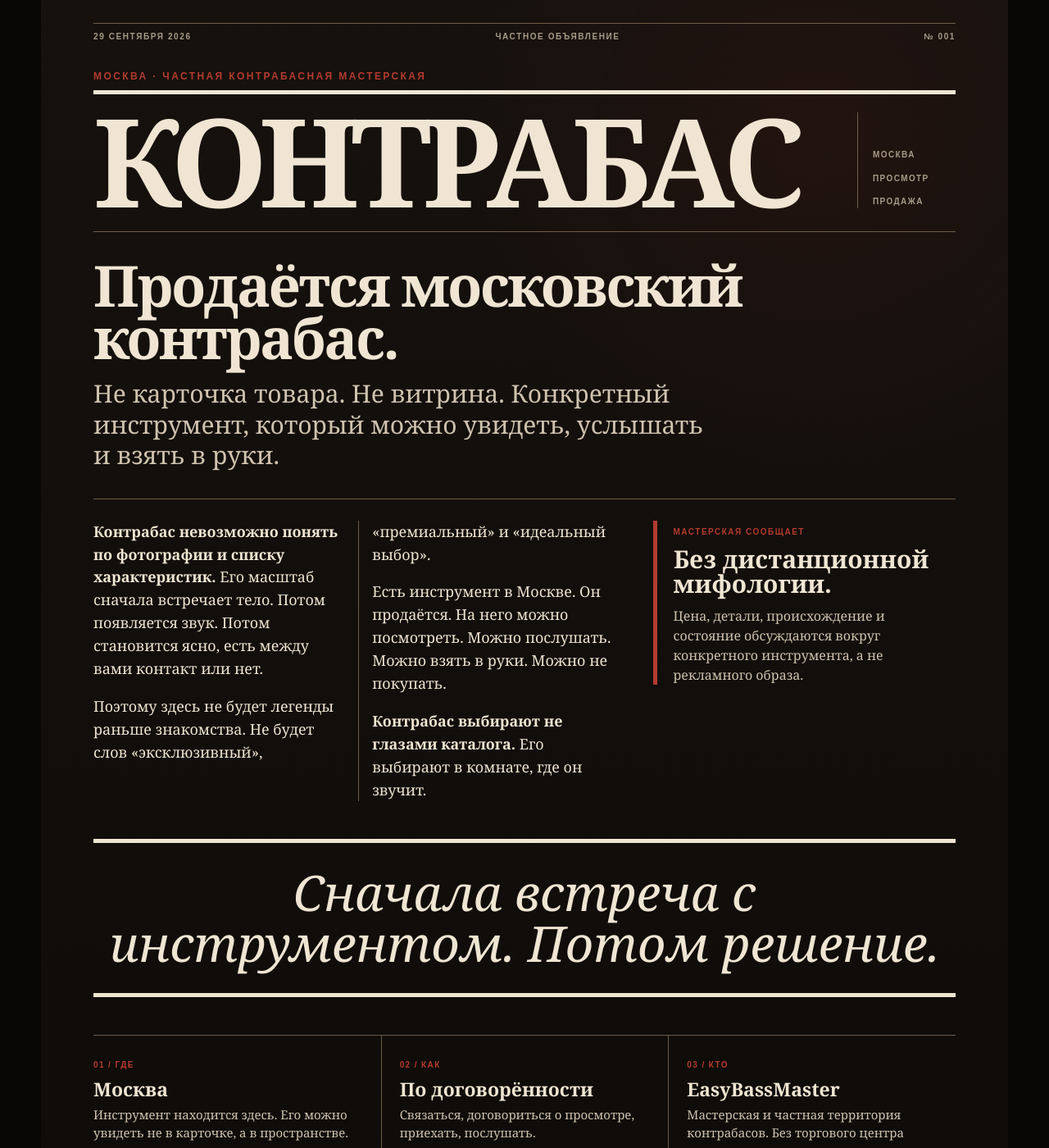
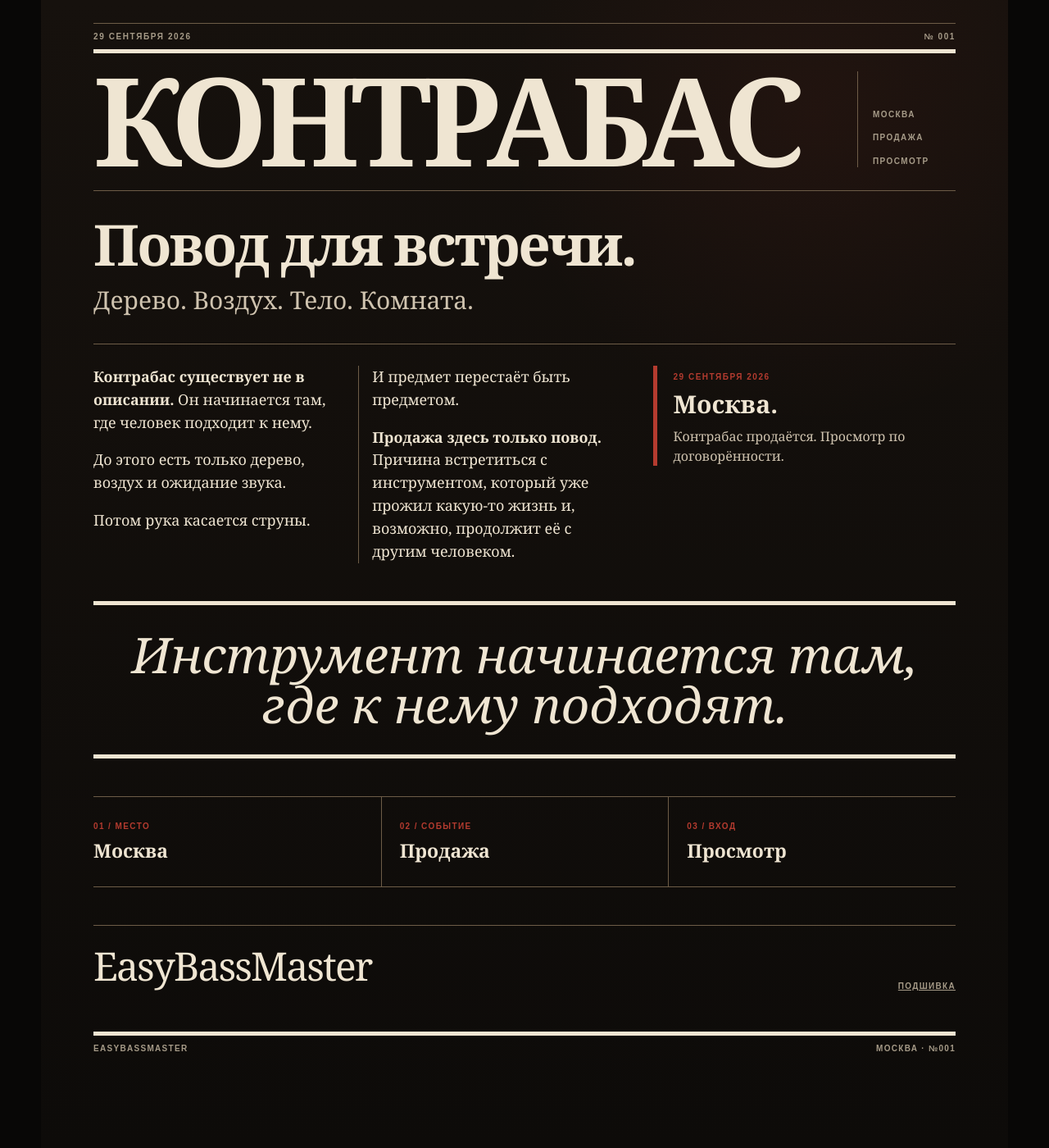
Before and after one commit to OntosLive/EasyBass.Master, a Jekyll site: the page index.html, which Jekyll copies as it is, in a window 1280 px wide and 1400 px high. Shown: the whole window at 82% size. Built offline with Jekyll 4.4.1, drawn with Linux system fonts in a browser that asks for light colours; some of the changed text lies outside the part shown.

Commit message:
Reduce EasyBass front page to the instrument and the meeting

```diff
--- a/index.html
+++ b/index.html
@@ -3,80 +3,76 @@
 <head>
   <meta charset="utf-8">
   <meta name="viewport" content="width=device-width,initial-scale=1">
-  <meta name="description" content="Московская контрабасная мастерская — продаётся контрабас">
-  <title>Продаётся московский контрабас · EasyBassMaster</title>
+  <meta name="description" content="Контрабас. Москва. Продажа. Просмотр. EasyBassMaster.">
+  <title>Контрабас · EasyBassMaster</title>
   <link rel="stylesheet" href="styles.css">
 </head>
 <body>
   <div class="topline"></div>
   <div class="meta">
     <span>29 СЕНТЯБРЯ 2026</span>
-    <span>ЧАСТНОЕ ОБЪЯВЛЕНИЕ</span>
     <span>№ 001</span>
   </div>
-
-  <p class="workshop">Москва · частная контрабасная мастерская</p>
 
   <section class="hero-grid">
     <h1 class="hero-title">КОНТРАБАС</h1>
     <div class="hero-side">
       <span>Москва</span>
+      <span>Продажа</span>
       <span>Просмотр</span>
-      <span>Продажа</span>
     </div>
   </section>
 
   <main>
-    <h2 class="sale">Продаётся московский контрабас.</h2>
-    <p class="deck">Не карточка товара. Не витрина. Конкретный инструмент, который можно увидеть, услышать и взять в руки.</p>
+    <h2 class="sale">Повод для встречи.</h2>
+    <p class="deck">Дерево. Воздух. Тело. Комната.</p>
 
     <section class="story">
       <div class="copy">
-        <p><strong>Контрабас невозможно понять по фотографии и списку характеристик.</strong> Его масштаб сначала встречает тело. Потом появляется звук. Потом становится ясно, есть между вами контакт или нет.</p>
+        <p><strong>Контрабас существует не в описании.</strong> Он начинается там, где человек подходит к нему.</p>
 
-        <p>Поэтому здесь не будет легенды раньше знакомства. Не будет слов «эксклюзивный», «премиальный» и «идеальный выбор».</p>
+        <p>До этого есть только дерево, воздух и ожидание звука.</p>
 
-        <p>Есть инструмент в Москве. Он продаётся. На него можно посмотреть. Можно послушать. Можно взять в руки. Можно не покупать.</p>
+        <p>Потом рука касается струны.</p>
 
-        <p><strong>Контрабас выбирают не глазами каталога.</strong> Его выбирают в комнате, где он звучит.</p>
+        <p>И предмет перестаёт быть предметом.</p>
+
+        <p><strong>Продажа здесь только повод.</strong> Причина встретиться с инструментом, который уже прожил какую-то жизнь и, возможно, продолжит её с другим человеком.</p>
       </div>
 
       <aside class="side-note">
-        <span class="label">Мастерская сообщает</span>
-        <h3>Без дистанционной мифологии.</h3>
-        <p>Цена, детали, происхождение и состояние обсуждаются вокруг конкретного инструмента, а не рекламного образа.</p>
+        <span class="label">29 сентября 2026</span>
+        <h3>Москва.</h3>
+        <p>Контрабас продаётся. Просмотр по договорённости.</p>
       </aside>
     </section>
 
-    <div class="poster-line">Сначала встреча с инструментом. Потом решение.</div>
+    <div class="poster-line">Инструмент начинается там, где к нему подходят.</div>
 
     <section class="facts">
       <article>
-        <span>01 / ГДЕ</span>
+        <span>01 / МЕСТО</span>
         <h3>Москва</h3>
-        <p>Инструмент находится здесь. Его можно увидеть не в карточке, а в пространстве.</p>
       </article>
       <article>
-        <span>02 / КАК</span>
-        <h3>По договорённости</h3>
-        <p>Связаться, договориться о просмотре, приехать, послушать.</p>
+        <span>02 / СОБЫТИЕ</span>
+        <h3>Продажа</h3>
       </article>
       <article>
-        <span>03 / КТО</span>
-        <h3>EasyBassMaster</h3>
-        <p>Мастерская и частная территория контрабасов. Без торгового центра вокруг одного инструмента.</p>
+        <span>03 / ВХОД</span>
+        <h3>Просмотр</h3>
       </article>
     </section>
 
     <div class="signature">
       <div class="name">EasyBassMaster</div>
-      <div class="small">контрабасы · мастерская · Москва<br><a href="archive/">подшивка объявлений</a></div>
+      <div class="small"><a href="archive/">подшивка</a></div>
     </div>
   </main>
 
   <footer>
-    <span>Частная контрабасная мастерская</span>
-    <span>Москва · выпуск №001</span>
+    <span>EasyBassMaster</span>
+    <span>Москва · №001</span>
   </footer>
 </body>
 </html>
```
